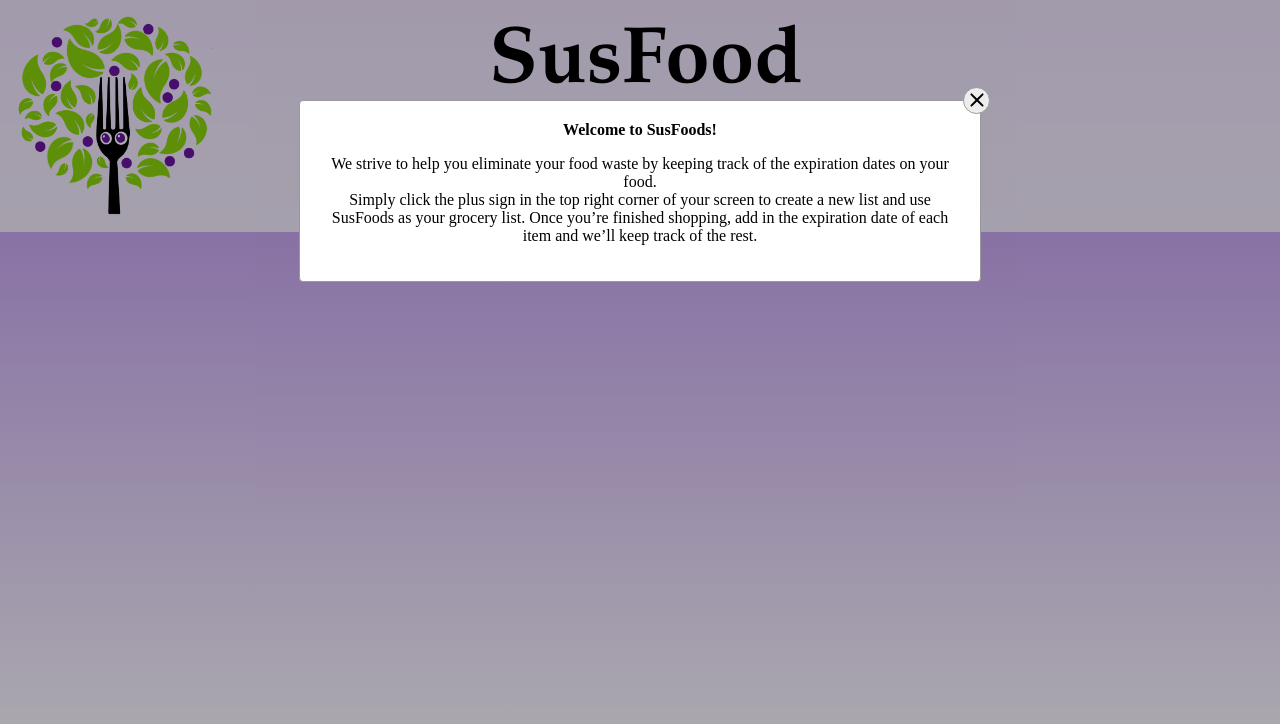
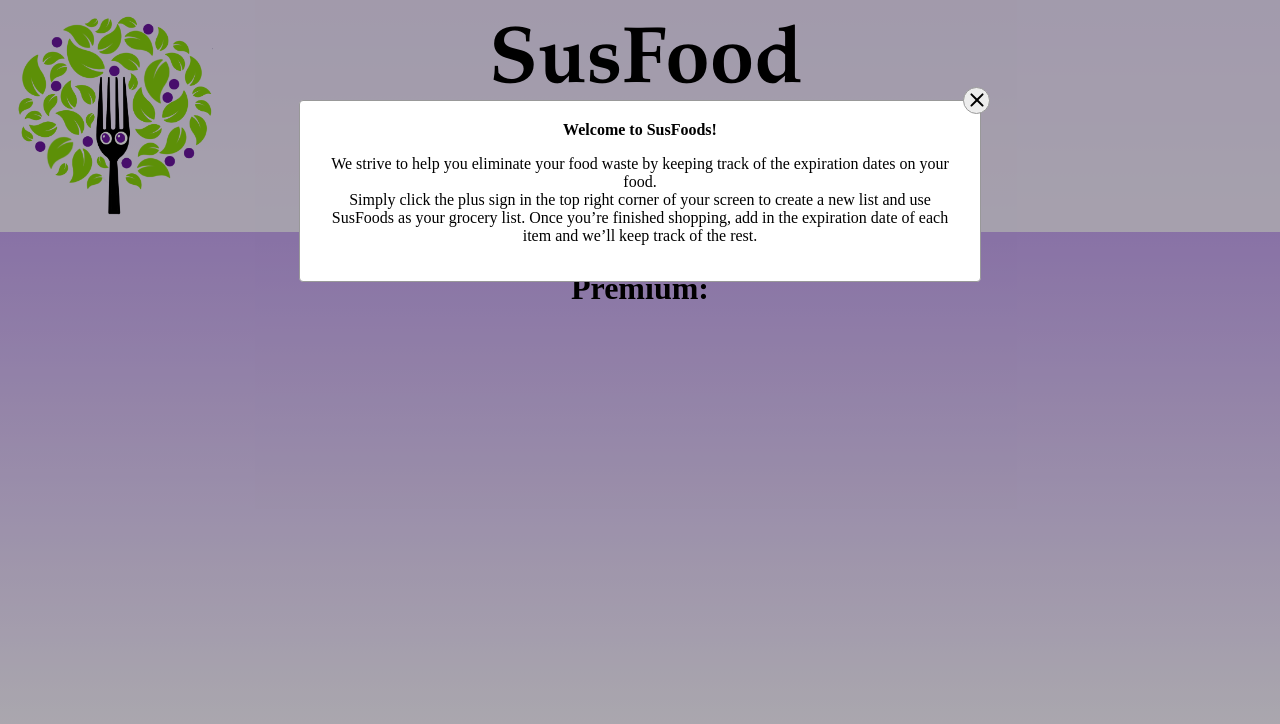
Before and after one commit to timaldroubi/CSE264_Final, a React (Create React App) app in the folder sustainability/: page /Premium in a window 1280 px wide. Shown: the top 724 px of the page. Built offline with nearby package versions, Linux system fonts and the light colour scheme.

Commit message:
Added Premium

```diff
--- a/sustainability/src/App.js
+++ b/sustainability/src/App.js
@@ -7,6 +7,7 @@ import AboutUs from './components/AboutUs/AboutUs'
 import Demo from './components/Demo/Demo'
 import Login from './components/Login/Login'
 import ShoppingList from './components/ShoppingList/ShoppingList'
+import Premium from './components/Premium/Premium'
 import Add from './components/AddButton/Add'
 
 const App = () => {
@@ -48,6 +49,7 @@ const App = () => {
 						<Route exact path="/Add" component={Add} />
 						<Route exact path="/ShoppingList" component={ShoppingList} />
 						<Route exact path="/Login" component={Login} />
+						<Route exact path="/Premium" component={Premium} />
 
 					</Switch>
 				</Router>
--- a/sustainability/src/components/Header/Navbar.js
+++ b/sustainability/src/components/Header/Navbar.js
@@ -12,6 +12,7 @@ function Navbar() {
           <a href="/">Home</a>
           <a href="/Login">Login</a>
           <a href="/CreateAccount">Create Account</a>
+          <a href="/Premium">Premium</a>
           <a href="/Demo">Demo</a>
 
 
--- /dev/null
+++ b/sustainability/src/components/Premium/Premium.css
@@ -0,0 +1,5 @@
+h1 {
+    text-align: center;
+    font-size: 32px;
+    padding-top: 20px;
+}
--- /dev/null
+++ b/sustainability/src/components/Premium/Premium.js
@@ -0,0 +1,19 @@
+import './Premium.css'
+import React from "react";
+
+
+
+function Premium() {
+    return (
+        <div className="Premium">
+            <h1 class="font-weight-light">Premium:</h1>
+
+
+
+
+
+        </div>
+    )
+}
+
+export default Premium;
```
Also changed, not shown: sustainability/models/Film.js (added, +43 -0 lines), 1 other file (tests, documents, lock files or other folders).
